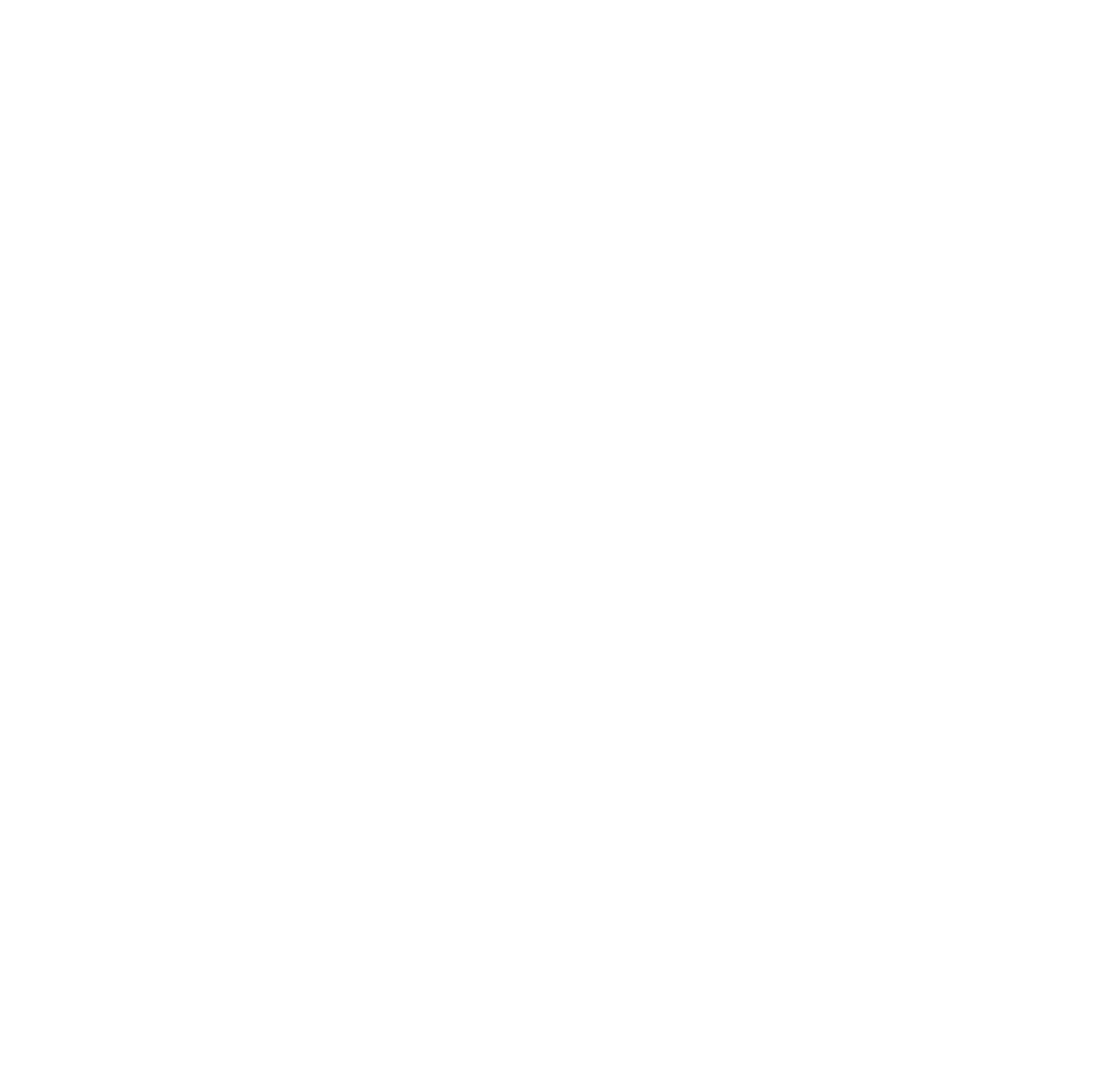
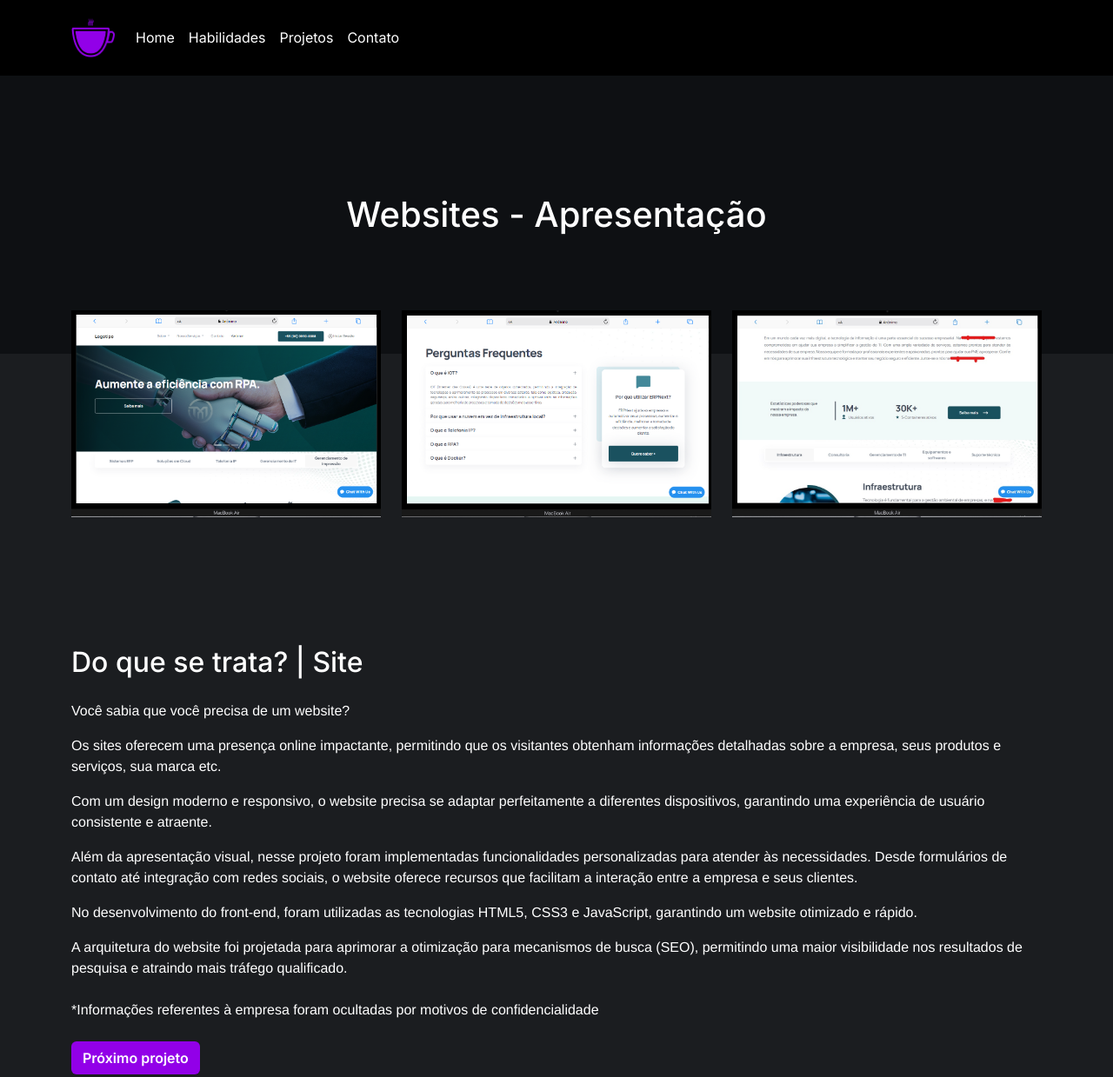
Before and after one commit to valdir-amaral/portfolio, a plain HTML site: page portal.html in a window 1280 px wide. Shown: the top 1239 px of the page at 87% size. Before the commit the page ends 800 px from the top, so only its background shows below. Drawn offline with nearby package versions, Linux system fonts and the light colour scheme.

```diff
--- a/assets/css/index.css
+++ b/assets/css/index.css
@@ -7,6 +7,7 @@
 .bg-dark-1 {
     background-color: var(--dark-1);
 }
+
 body {
     color: white !important;
     background-color: #1b1d20 !important;
@@ -19,6 +20,7 @@
 .navbar .nav-link {
     color: white !important;
 }
+
 .navbar-brand img {
     max-width: 50px;
 }
--- a/portal.html
+++ b/portal.html
@@ -0,0 +1,134 @@
+
+<!DOCTYPE html>
+<html lang="pt-BR">
+<head>
+    <link href="https://cdn.jsdelivr.net/npm/bootstrap@5.3.0/dist/css/bootstrap.min.css" rel="stylesheet" integrity="sha384-9ndCyUaIbzAi2FUVXJi0CjmCapSmO7SnpJef0486qhLnuZ2cdeRhO02iuK6FUUVM" crossorigin="anonymous">
+    <link rel="stylesheet" href="./assets/css/index.css">
+    <meta charset="UTF-8">
+    <meta name="viewport" content="width=device-width, initial-scale=1.0">
+    <title>Portal | Projetos</title>
+
+
+    <link rel="apple-touch-icon" sizes="180x180" href="./assets/img/favicon/apple-touch-icon.png">
+    <link rel="icon" type="image/png" sizes="32x32" href="./assets/img/favicon/favicon-32x32.png">
+    <link rel="icon" type="image/png" sizes="16x16" href="./assets/img/favicon/favicon-16x16.png">
+    <link rel="manifest" href="./assets/img/favicon/site.webmanifest">
+
+    <link rel="stylesheet" href="https://cdn.jsdelivr.net/npm/swiper@10/swiper-bundle.min.css" />
+
+    <script src="https://cdn.jsdelivr.net/npm/swiper@10/swiper-bundle.min.js"></script>
+</head>
+<body>
+
+
+    <nav class="navbar py-3 navbar-expand-lg bg-black">
+        <div class="container">
+          <a class="text-white navbar-brand" href="#"><img src="./assets/img/cafe-icon.png"></a>
+          <button class="navbar-toggler" type="button" data-bs-toggle="collapse" data-bs-target="#navbarNavDropdown" aria-controls="navbarNavDropdown" aria-expanded="false" aria-label="Toggle navigation">
+            <span class="navbar-toggler-icon"></span>
+          </button>
+          <div class="collapse navbar-collapse" id="navbarNavDropdown">
+            <ul class="navbar-nav">
+              <li class="nav-item">
+                <a class="nav-link" href="./">Home</a>
+              </li>
+              <li class="nav-item">
+                <a class="nav-link" href="./#habilidades">Habilidades</a>
+              </li>
+              <li class="nav-item">
+                <a class="nav-link" href="./#projetos">Projetos</a>
+              </li>
+              <li class="nav-item">
+                <a class="nav-link" href="./contato">Contato</a>
+              </li>
+            </ul>
+          </div>
+        </div>
+      </nav>
+
+      <section class="bg-dark-1 main-hero">
+        <div class="container">
+          <div class="row">
+            <div class="col-12">
+              <h1 class="hero-title m-auto text-center">Websites - Apresentação </h1>
+
+            </div>
+          </div>
+        </div>
+      </section>
+
+    <section class="pushup">
+        <div class="container">
+            <div class="cards-flex row">
+                <img class="mb-5 col-md-12 col-lg-4" src="./assets/img/tmx/shot.png" alt="">
+                <img class="mb-5 col-md-12 col-lg-4" src="./assets/img/tmx/shot1.png" alt="">
+                <img class="mb-5 col-md-12 col-lg-4" src="./assets/img/tmx/shot2.jpg" alt="">
+            </div>
+            <div class="cards-swiper swiper">
+                <div class="swiper-wrapper">
+                    <div class="swiper-slide">
+                        <img class="w-100" src="./assets/img/tmx/shot.png" alt="">
+                    </div>
+                    <div class="swiper-slide">
+                        <img class="w-100" src="./assets/img/tmx/shot1.png" alt="">
+                    </div>
+                    <div class="swiper-slide">
+                        <img class="w-100" src="./assets/img/tmx/shot2.jpg" alt="">
+                    </div>
+
+
+                </div>
+                <div class="swiper-pagination"></div>
+
+            </div>
+
+            <div class="sobre">
+                <h2 class="mb-4">Do que se trata? | Site</h2>
+
+                <p class="text-corpo">Você sabia que você precisa de um website?</p>
+                <p class="text-corpo">Os sites oferecem uma presença online impactante, permitindo que os visitantes obtenham informações detalhadas sobre a empresa, seus produtos e serviços, sua marca etc.</p>
+                <p class="text-corpo">Com um design moderno e responsivo, o website precisa se adaptar perfeitamente a diferentes dispositivos, garantindo uma experiência de usuário consistente e atraente.</p>
+                <p class="text-corpo">Além da apresentação visual, nesse projeto foram implementadas funcionalidades personalizadas para atender às necessidades. Desde formulários de contato até integração com redes sociais, o website oferece recursos que facilitam a interação entre a empresa e seus clientes.</p>
+                <p class="text-corpo">No desenvolvimento do front-end, foram utilizadas as tecnologias HTML5, CSS3 e JavaScript, garantindo um website otimizado e rápido.</p>
+                <p class="text-corpo">A arquitetura do website foi projetada para aprimorar a otimização para mecanismos de busca (SEO), permitindo uma maior visibilidade nos resultados de pesquisa e atraindo mais tráfego qualificado.</p>
+                <p class="mt-4 mb-4 text-corpo">*Informações referentes à empresa foram ocultadas por motivos de confidencialidade</p>
+                <a class="btn btn-hero" href="./portal">Próximo projeto</a>
+            </div>
+        </div>
+    </section>
+
+    <footer class="text-center text-lg-start">
+        <!-- Copyright -->
+        <div class="text-center p-3" style="background-color: rgba(0, 0, 0, 0.2);">
+          © 2023 Copyright: Valdir Amaral
+        </div>
+        <!-- Copyright -->
+      </footer>
+
+ <script src="https://cdn.jsdelivr.net/npm/@popperjs/core@2.11.8/dist/umd/popper.min.js" integrity="sha384-I7E8VVD/ismYTF4hNIPjVp/Zjvgyol6VFvRkX/vR+Vc4jQkC+hVqc2pM8ODewa9r" crossorigin="anonymous"></script>
+    <script src="https://cdn.jsdelivr.net/npm/bootstrap@5.3.0/dist/js/bootstrap.min.js" integrity="sha384-fbbOQedDUMZZ5KreZpsbe1LCZPVmfTnH7ois6mU1QK+m14rQ1l2bGBq41eYeM/fS" crossorigin="anonymous"></script>
+    <script src="https://cdn.jsdelivr.net/npm/bootstrap@5.3.0/dist/js/bootstrap.bundle.min.js" integrity="sha384-geWF76RCwLtnZ8qwWowPQNguL3RmwHVBC9FhGdlKrxdiJJigb/j/68SIy3Te4Bkz" crossorigin="anonymous"></script>
+
+
+    <script>
+        const swiper = new Swiper('.swiper', {
+          loop: true,
+
+          pagination: {
+            el: '.swiper-pagination'
+          },
+          navigation: {
+            nextEl: '.swiper-button-next',
+            prevEl: '.swiper-button-prev'
+          },
+          effect: 'fade',
+          fadeEffect: {
+            crossFade: true
+          },
+          autoplay: {
+            delay: 5000
+          }
+        })
+      </script>
+</body>
+</html>
```
Also changed, not shown: index.html (+1 -1 lines), mobile-app.html (+1 -1 lines), website-1.html (+2 -2 lines).
